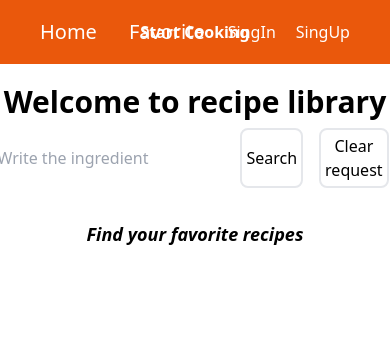
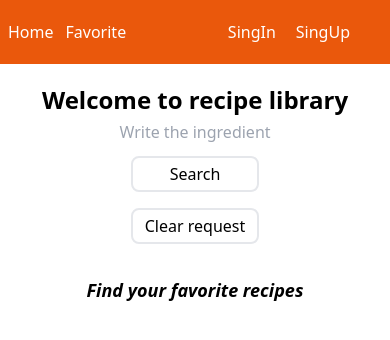
Before and after one commit to Shmyhelskiy/recipe-app, a Next.js app: page / in a window 390 px wide. Shown: the top 340 px of the page. Built offline with nearby package versions, Linux system fonts and the light colour scheme.

Commit message:
create responsive

```diff
--- a/FunctionsRecipe.ts
+++ b/FunctionsRecipe.ts
@@ -36,8 +36,9 @@ export const fetchRecipesbyId = async (id: number) =>{
                 },
             }
             )
-
-    return response.data;
+            const { title,image, analyzedInstructions, cheap, dairyFree, readyInMinutes, servings, glutenFree} = response.data
+            const data = { title,image, analyzedInstructions, cheap, dairyFree, readyInMinutes, servings, glutenFree}
+    return data
     }
     catch (error) {
         console.error('Error fetching recipes:', error);
--- a/redux/Slices/recipeSlice.ts
+++ b/redux/Slices/recipeSlice.ts
@@ -1,7 +1,8 @@
 import { createSlice, PayloadAction } from "@reduxjs/toolkit";
-import { checkRepeatability } from "../../FunctionsRecipe";
+import { checkRepeatability, fetchRecipesbyId } from "../../FunctionsRecipe";
 
 const initialState: recipeType[] = [];
+
 
 export const recipe = createSlice({
     name: "recipe",
@@ -13,6 +14,9 @@ export const recipe = createSlice({
         },
         cleanRecipe: (state) =>{
             return state = initialState
+        },
+        addInformationById: (state, action: PayloadAction<number>) =>{
+            const data = fetchRecipesbyId(action.payload)
         }
     }
 });
@@ -20,5 +24,6 @@ export const recipe = createSlice({
 export const {
     fetchRecipe,
     cleanRecipe,
+    addInformationById,
 } = recipe.actions;
 export default recipe.reducer;
--- a/src/app/Favorite/page.tsx
+++ b/src/app/Favorite/page.tsx
@@ -14,15 +14,15 @@ const Favorite = () => {
     return (
         <main>
             {!isAuth ?
-            <div className="h-full flex justify-center items-center">
-                <h1 className="font-bold text-3xl text-black/75 mt-[20%]">Sorry, you are not authorized
+            <div className="h-full flex justify-center items-center text-base sm:text-3xl">
+                <h1 className="font-bold  text-black/75 mt-[20%]">Sorry, you are not authorized
                 <Link
                 href='/SignIn'
                 className="text-sky-500/50 hover:text-sky-500"> sign in...</Link>
                 </h1>
             </div>
         :
-        <div className="flex w-full p-5 gap-2">
+        <div className="flex w-full p-5 gap-2 flex-col sm:flex-row">
             {
                 isAuthUser?.favorite?.length === 0 ?
                 <Link href='/'  className="font-bold text-2xl text-center w-full text-black/70 hover:text-black">If you don't have a favorite recipe, add one...</Link>
--- /dev/null
+++ b/src/app/[slug]/page.tsx
@@ -0,0 +1,21 @@
+"use client"
+
+import { useAppDispatch } from "../../../redux/hooks";
+import {addInformationById} from '../../../redux/Slices/recipeSlice'
+
+const page = ({ params }: { params: { slug: string } }) => {
+
+    const id = +params.slug;
+    const dispatch = useAppDispatch();
+    const takeDataById = () =>{
+        dispatch(addInformationById(id))
+    }
+
+    return (
+        <div>
+            <button onClick={() => takeDataById()}>{id}</button>
+        </div>
+    );
+};
+
+export default page;
--- a/src/app/components/Nav.tsx
+++ b/src/app/components/Nav.tsx
@@ -13,25 +13,17 @@ const Nav:FC = () => {
     const Users = useAppSelector(state => state.authorizationReducer)
     const isAuth = findAuthUser(Users);
 
-
     return (
-        <nav className="h-16 bg-orange-600 text-white flex items-center">
-            <div className="flex items-center justify-start p-5 w-1/3 h-full">
-                <ul className="flex items-center justify-start h-12 pl-5 text-xl">
-                    <li className='mr-5'>
+        <nav className="h-16 bg-orange-600 text-white flex items-center justify-between">
+            <div className="flex items-center justify-start md:p-5 w-1/3 h-full">
+                <ul className="flex items-center justify-start h-12 pl-2 md:pl-5 md:text-xl text-base">
+                    <li className='md:mr-5'>
                         <Link href='/' className="mr-3 hover:text-blue-500 cursor-pointer">Home</Link>
                     </li>
                     <li>
                         <Link href='/Favorite' className="mr-3 hover:text-blue-500 cursor-pointer">Favorite</Link>
                     </li>
                 </ul>
-            </div>
-            <div className="w-1/3">
-                <Link className="flex h-1/2 justify-center hover:rounded-3xl font-bold hover:text-blue-300"
-                href=''
-                >
-                    Start Cooking
-                </Link>
             </div>
             {!isAuth ?
                 <div className="flex justify-end w-1/3 pr-10">
@@ -43,7 +35,7 @@ const Nav:FC = () => {
                 </Link>
             </div>
             :
-            <div className="flex justify-end w-1/3 pr-10">
+            <div className="flex justify-end w-1/3 pr-5 md:pr-10">
                 <Image  className="hover:cursor-pointer"
                 src="/exit.png"
                 width={35}
--- a/src/app/components/Providers.tsx
+++ b/src/app/components/Providers.tsx
@@ -3,8 +3,8 @@
 import { store } from "../../../redux/store";
 import { Provider } from "react-redux";
 
+
 const Providers = ({ children }: { children: React.ReactNode }) =>{
-
     return <Provider store={store}>
             {children}
         </Provider>;
--- /dev/null
+++ b/src/app/helpers/CheckIsSignUp.tsx
@@ -0,0 +1,16 @@
+"use client";
+
+import { useEffect } from "react";
+import { useAppDispatch } from "../../../redux/hooks";
+import { createAuthDataStore } from "../../../redux/Slices/authSlice";
+import { takeData } from "@/Functions";
+
+const CheckIsSignUp = () => {
+    const dispatch = useAppDispatch();
+    useEffect(() => {
+        dispatch(createAuthDataStore(takeData('Users')))
+    }, []);
+    return null
+};
+
+export default CheckIsSignUp;
--- a/src/app/layout.tsx
+++ b/src/app/layout.tsx
@@ -1,6 +1,7 @@
 import Nav from './components/Nav'
 import Providers from './components/Providers'
 import './globals.css'
+import CheckIsSignUp from './helpers/checkIsSignUp'
 
 
 export const metadata = {
@@ -17,6 +18,7 @@ export default function RootLayout({
     <html lang="en">
       <body>
         <Providers>
+          <CheckIsSignUp/>
           <header>
             <Nav />
           </header>
--- a/src/app/page.tsx
+++ b/src/app/page.tsx
@@ -5,8 +5,8 @@ import { useAppDispatch, useAppSelector } from "../../redux/hooks";
 import RecipeData from './components/RecipeData';
 import { fetchRecipes } from "../../FunctionsRecipe";
 import { fetchRecipe, cleanRecipe } from "../../redux/Slices/recipeSlice";
-import { useEffect, useState } from "react";
-import { createAuthDataStore } from "../../redux/Slices/authSlice";
+import { useState } from "react";
+
 
 export default function Home() {
   const dispatch = useAppDispatch();
@@ -18,8 +18,6 @@ export default function Home() {
   const handleSearch = async () => {
     try {
       const data = await fetchRecipes(query);
-      console.log(data);
-
       dispatch(fetchRecipe(data.results))
     } catch (error) {
       console.log(error);
@@ -30,18 +28,13 @@ export default function Home() {
     dispatch(cleanRecipe())
   }
 
-  useEffect(() => {
-    dispatch(createAuthDataStore(takeData('Users')))
-  }, []);
-
-
   return (
     <main className="h-full">
-        <h1 className="font-bold text-center mt-5 text-3xl">Welcome to recipe library </h1>
-        <div className="w-full flex justify-center">
-          <input type="text" value={query} onChange={(e) => setQuery(e.target.value)} placeholder="Write the ingredient" className="p-1"/>
-          <button onClick={handleSearch} className="m-2 border-2 rounded-lg p-1 hover:bg-blue-500">Search</button>
-          <button onClick={handleClean}className="m-2 border-2 rounded-lg p-1 hover:bg-blue-500">Clear request </button>
+        <h1 className="font-bold text-center mt-5 text-2xl md:text-3xl">Welcome to recipe library </h1>
+        <div className="w-full flex justify-center items-center flex-col md:flex-row">
+          <input type="text" value={query} onChange={(e) => setQuery(e.target.value)} placeholder="Write the ingredient" className="p-1 w-46 text-center md:text-start"/>
+          <button onClick={handleSearch} className="m-2 w-32 border-2 rounded-lg p-1 hover:bg-blue-500">Search</button>
+          <button onClick={handleClean}className="m-2 w-32 border-2 rounded-lg p-1 hover:bg-blue-500">Clear request </button>
         </div>
         <div className="flex w-full p-5 gap-5 flex-wrap justify-center font-bold text-lg">
           {
```
Also changed, not shown: src/app/components/RecipeData.tsx (+19 -7 lines), type.d.ts (+9 -0 lines).
